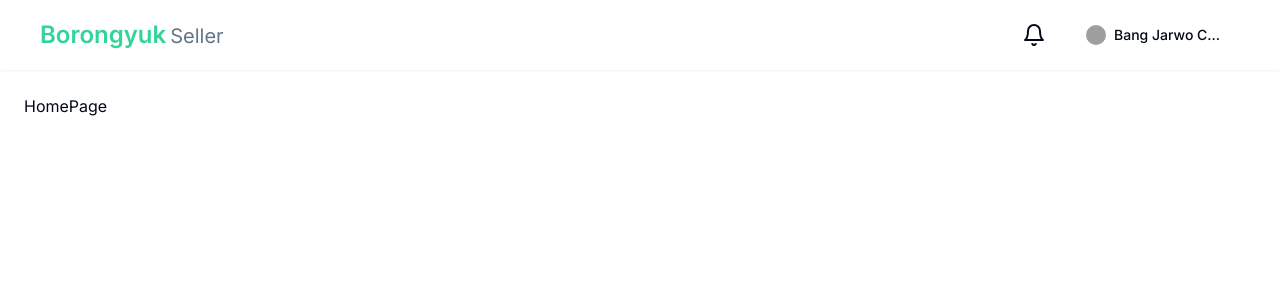
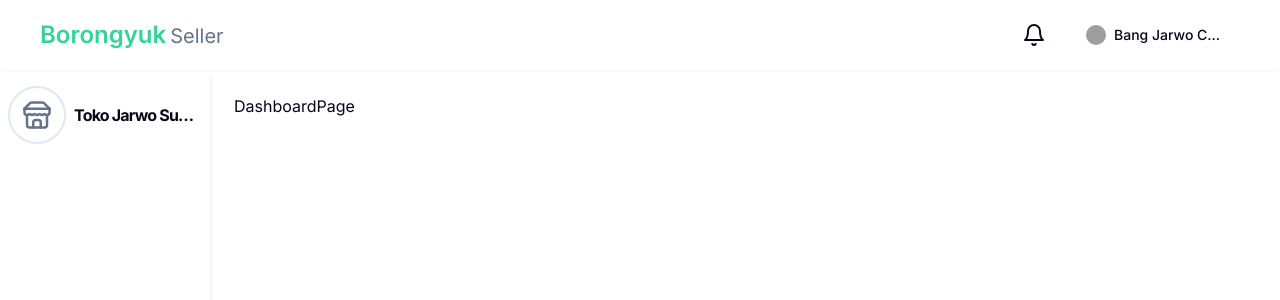
Before and after one commit to bryanhad/borong-yuk, a Next.js app: page /seller in a window 1280 px wide. Shown: the top 300 px of the page. Built offline with nearby package versions, Linux system fonts and the light colour scheme; grey boxes are pictures that could not be loaded.

Commit message:
refactor: update schema

```diff
--- a/package.json
+++ b/package.json
@@ -7,7 +7,11 @@
     "build": "next build",
     "start": "next start",
     "lint": "next lint",
-    "postinstall": "prisma generate"
+    "postinstall": "prisma generate",
+    "migration:create": "prisma migrate dev --create-only",
+    "migrate": "prisma migrate dev",
+    "migrate:prod": "prisma migrate deploy",
+    "seed": "node scripts/seed.ts"
   },
   "dependencies": {
     "@hookform/resolvers": "^3.3.4",
--- a/src/app/(seller)/layout.tsx
+++ b/src/app/(seller)/layout.tsx
@@ -4,6 +4,7 @@ import "../globals.css"
 import { cn } from "@/lib/utils"
 import { FlashToast } from "@/lib/toast"
 import Navbar from "./seller/_components/Navbar"
+import Sidebar from "./seller/_components/Sidebar"
 
 const fontSans = FontSans({
     subsets: ["latin"],
@@ -29,9 +30,12 @@ function SellerLayout({
                 )}
             >
                 <Navbar />
-                <main className="flex flex-1 flex-col gap-4 p-6">
-                    {children}
-                </main>
+                <div className="flex flex-1">
+                    <Sidebar />
+                    <main className="flex flex-1 flex-col gap-4 p-6">
+                        {children}
+                    </main>
+                </div>
             </body>
         </html>
     )
--- /dev/null
+++ b/src/app/(seller)/seller/_components/Sidebar.tsx
@@ -0,0 +1,24 @@
+import { Store } from "lucide-react"
+import { Avatar, AvatarFallback, AvatarImage } from "@/components/ui/avatar"
+
+function Sidebar() {
+    return (
+        <aside className="px-2 pt-4 shadow-md">
+            <div className="flex items-center gap-2">
+                <div>
+                    <div className="rounded-full border-2 border-border p-3">
+                        <Store
+                            size={30}
+                            className="shrink-0 text-muted-foreground"
+                        />
+                    </div>
+                </div>
+                <p className="w-32 truncate font-bold tracking-tighter">
+                    Toko Jarwo Sukses
+                </p>
+            </div>
+        </aside>
+    )
+}
+
+export default Sidebar
--- a/src/app/(seller)/seller/page.tsx
+++ b/src/app/(seller)/seller/page.tsx
@@ -1,9 +1,16 @@
+import { db } from '@/lib/db'
 import React from 'react'
 
-function HomePage() {
+async function getSalesData() {
+  const data = await db.order.aggregate({
+    where: {}
+  })
+}
+
+function DashboardPage() {
   return (
-    <div>HomePage</div>
+    <div>DashboardPage</div>
   )
 }
 
-export default HomePage
+export default DashboardPage
```
Also changed, not shown: 1 other file (tests, documents, lock files or other folders).
